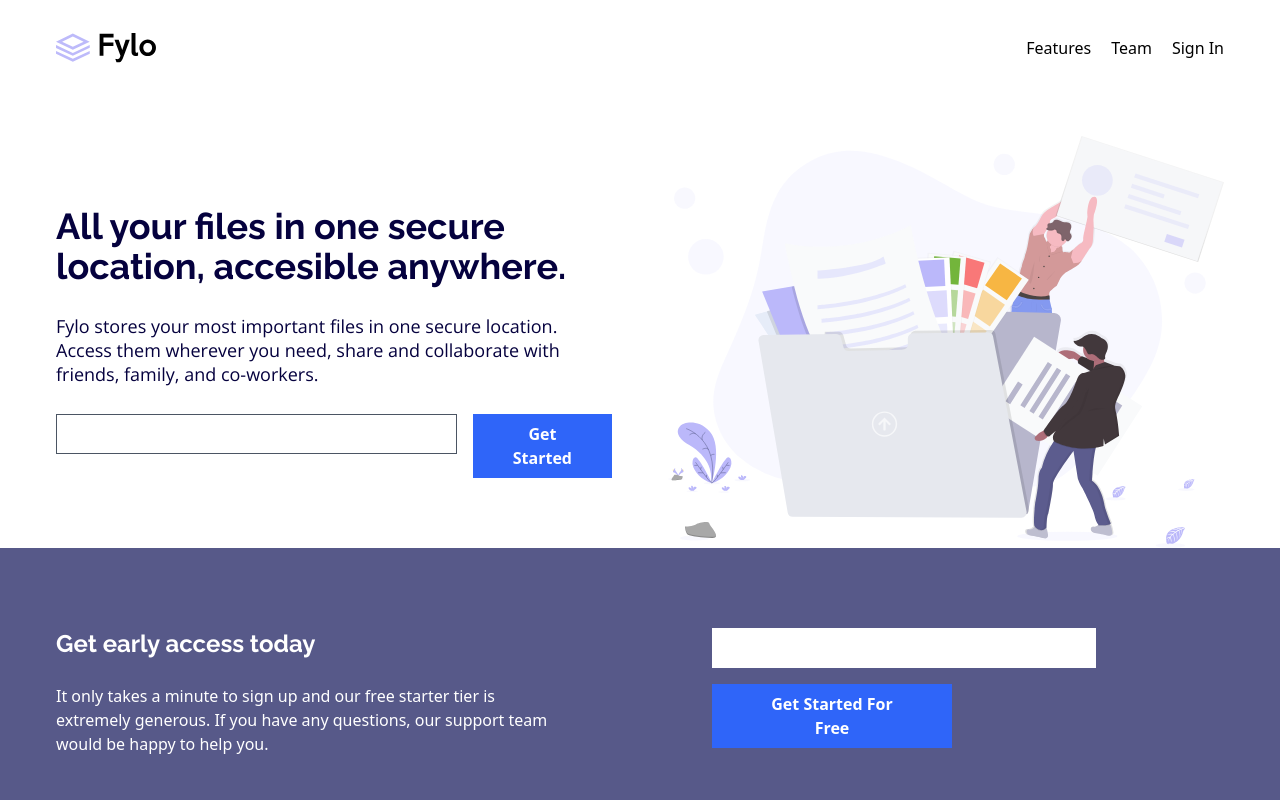
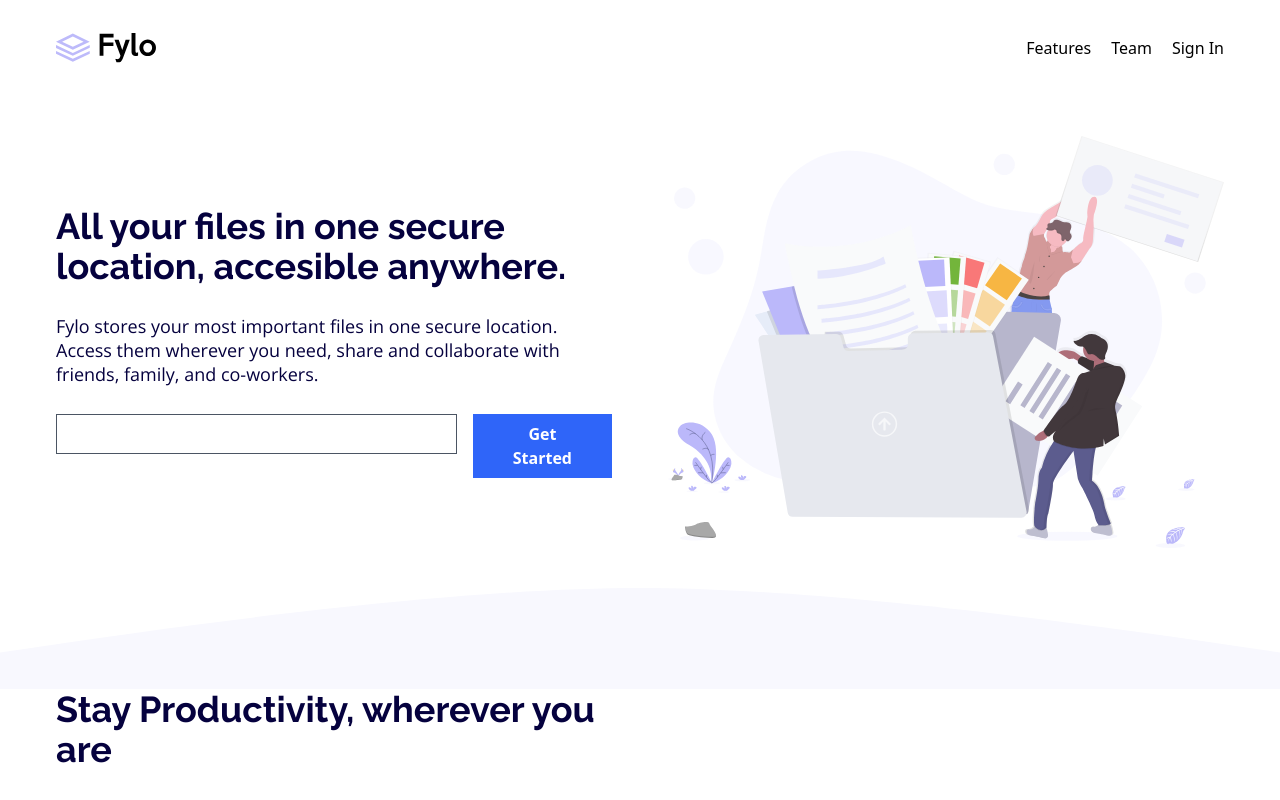
Before and after one commit to lorainecalamba/front-end-mentor-challenges, a React (Create React App) app in the folder fylo-landing-page/: page / in a window 1280 px wide. Shown: the top 800 px of the page. Built offline with nearby package versions, Linux system fonts and the light colour scheme; the HTML template or start-up script is replaced by a standard one.

Commit message:
Added productivity component to App.js

```diff
--- a/fylo-landing-page/src/App.js
+++ b/fylo-landing-page/src/App.js
@@ -3,14 +3,14 @@ import Footer from "./components/Footer/Footer";
 import GetStarted from "./components/GetStarted/GetStarted";
 import Intro from "./components/Intro/Intro";
 import Navbar from "./components/Navbar/Navbar";
+import Productivity from "./components/Productivity/Productivity";
 
 function App() {
   return (
     <React.Fragment>
       <Navbar />
-
       <Intro />
-
+      <Productivity />
       <GetStarted />
       <Footer />
     </React.Fragment>
```
